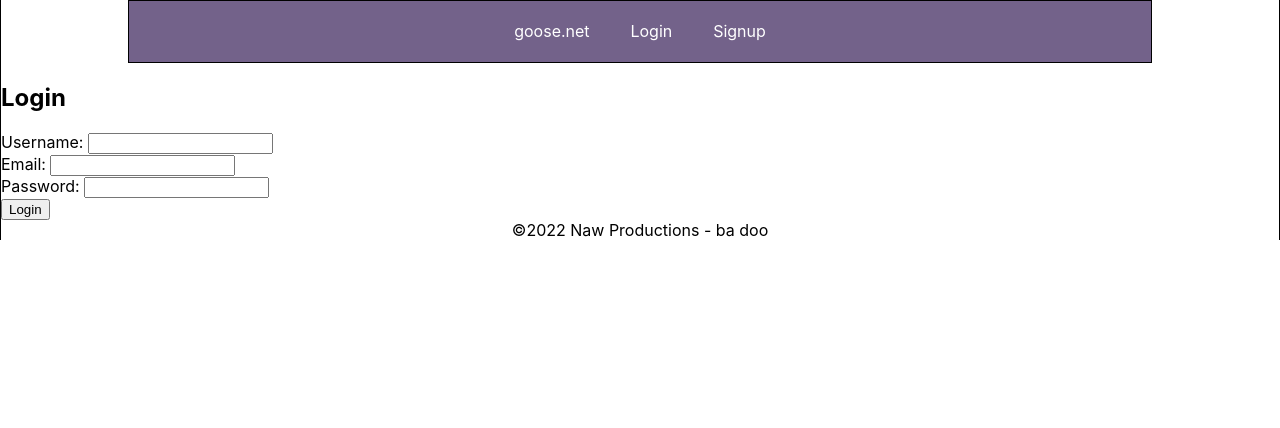
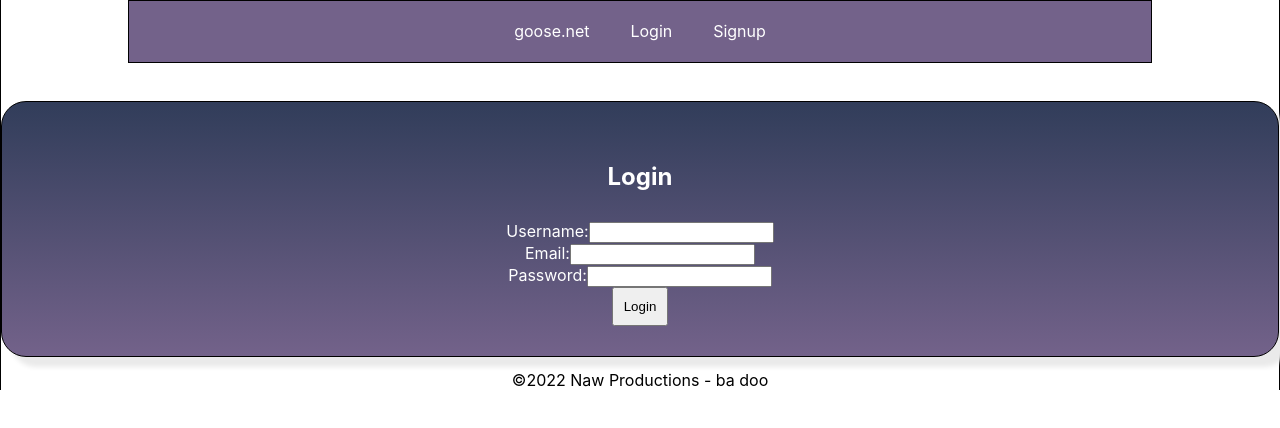
Before and after one commit to rpodols/goose.net, a React (Create React App) app in the folder client/: page /login in a window 1280 px wide. Shown: the top 428 px of the page. Built offline with nearby package versions, Linux system fonts and the light colour scheme.

Commit message:
added styling to login and signup page

```diff
--- a/client/src/components/LoginForm/index.js
+++ b/client/src/components/LoginForm/index.js
@@ -10,29 +10,30 @@ const submitHandler = e => {
 }
 
     return (
-
+        <div className="login-form">
         <form class="row gy-2 gx-3 align-items-center" onSubmit={submitHandler}>
             <link rel="stylesheet" href="https://stackpath.bootstrapcdn.com/bootstrap/4.1.0/css/bootstrap.min.css"
 integrity="sha384-9gVQ4dYFwwWSjIDZnLEWnxCjeSWFphJiwGPXr1jddIhOegiu1FwO5qRGvFXOdJZ4"
 crossorigin="anonymous"></link>
             <div class="col-auto">
-                <h2>Login</h2>
-                {(error !="") ? ( <div className="error">{error}</div> ) : "" }
+                <h2 className="center">Login</h2>
                 <div>
-                    <label htmlFor="">Username: </label>
+                    <label htmlFor="username">Username:</label>
                     <input type="username" name="username" id="username" onChange={e => setDetails({...details, username: e.target.value})} value={details.username} />
                 </div>
                 <div>
-                    <label htmlFor="email">Email: </label>
+                    <label htmlFor="email">Email:</label>
                     <input type="email" name="email" id="email" onChange={e => setDetails({...details, email: e.target.value})} value={details.email} />
                 </div>
                 <div>
-                    <label htmlFor="password">Password: </label>
+                    <label htmlFor="password">Password:</label>
                     <input type="password" name="password" id="password" onChange={e => setDetails({...details, password: e.target.value})} value={details.password} />
                 </div>
-                <input class="btn btn-sm btn-primary" type="submit" value="Login" />
+                <input class="btn btn-sm btn-light center" type="submit" value="Login" />
+                {(error !="") ? ( <div className="error">{error}</div> ) : "" }
             </div>
         </form>
+        </div>
     )
 }
 
--- a/client/src/components/SignupForm/index.js
+++ b/client/src/components/SignupForm/index.js
@@ -38,15 +38,13 @@ const validate = (values) => {
 };
 
     return (
-        <div>
-            {Object.keys(formErrors).length === 0 && isSubmit ? (
-                <div>Signed in successfully!</div>
-            ) : (
-                <pre> { JSON.stringify(formValues, undefined, 2) } </pre>
-            )}
-        <form onSubmit={submitHandler}>
-            <div>
-                <h2>Signup:</h2>
+        <div className="login-form">
+        <form class="row gy-2 gx-3 align-items-center" onSubmit={submitHandler}>
+        <link rel="stylesheet" href="https://stackpath.bootstrapcdn.com/bootstrap/4.1.0/css/bootstrap.min.css"
+integrity="sha384-9gVQ4dYFwwWSjIDZnLEWnxCjeSWFphJiwGPXr1jddIhOegiu1FwO5qRGvFXOdJZ4"
+crossorigin="anonymous"></link>
+            <div class="col-auto">
+                <h2 className="center">Signup:</h2>
                 {(error !="") ? ( <div className="error">{error}</div> ) : "" }
                 <div>
                     <label htmlFor="">Username:</label>
@@ -63,9 +61,17 @@ const validate = (values) => {
                     <input type="password" name="password" id="password" onChange={e => setFormValues({...formValues, password: e.target.value})} value={formValues.password} />
                     <p>{ formErrors.password }</p>
                 </div>
-                <input type="submit" value="Signup" />
+                <input class="btn btn-sm btn-light center" type="submit" value="Signup" />
+
             </div>
+
         </form>
+            {/* this below area can be deleted once sign ups are working */}
+                {Object.keys(formErrors).length === 0 && isSubmit ? (
+                        <div>Signed in successfully!</div>
+                    ) : (
+                        <pre> { JSON.stringify(formValues, undefined, 2) } </pre>
+                    )}
         </div>
     )
 }
--- a/client/src/index.css
+++ b/client/src/index.css
@@ -139,3 +139,43 @@ ul.set-container2 {
   margin: 2px;
   margin-right: 20px;
 }
+
+/* .login-form {
+  display: flex;
+  border: 1px solid black;
+  justify-content: center;
+  align-items: center;
+  width: 25%;
+  margin-left: auto;
+  margin-right: auto;
+  margin-top: 3%;
+  margin-bottom: 1%;
+  padding-top:30px;
+  padding-bottom: 30px;
+  border-radius: 25px;
+  background-image: linear-gradient(#313D5A, #73628A);
+  color: white;
+  box-shadow: 10px 10px 5px #EAEAEA;
+} */
+
+.center{
+  padding: 10px;
+}
+
+div.col-auto {
+  display: flex;
+  align-items: center;
+  flex-direction: column;
+  border: 1px solid black;
+  justify-content: center;
+  margin-left: auto;
+  margin-right: auto;
+  margin-top: 3%;
+  margin-bottom: 1%;
+  padding-top:30px;
+  padding-bottom: 30px;
+  border-radius: 25px;
+  background-image: linear-gradient(#313D5A, #73628A);
+  color: white;
+  box-shadow: 10px 10px 5px #EAEAEA;
+}
--- a/client/src/pages/Login.js
+++ b/client/src/pages/Login.js
@@ -1,7 +1,14 @@
 import React, { useState } from 'react';
 import LoginForm from '../components/LoginForm/index';
+import { Routes, Route, useNavigate } from 'react-router-dom';
 
 function Login() {
+    const navigate = useNavigate();
+
+    const navigateToHome  = () => {
+        navigate('/');
+    };
+
     const adminUser = {
         email: "admin@admin.com",
         password: "admin123"
@@ -18,10 +25,11 @@ function Login() {
             setUser({
                 username: details.username,
                 email: details.email
-            });
+            })
+            navigateToHome();
         } else {
-            console.log("Details do not match!");
-            setError("Details do not match!");
+            console.log("Username and password do not match any account!");
+            setError("Username and password do not match any account!");
         }
 
     }
```
